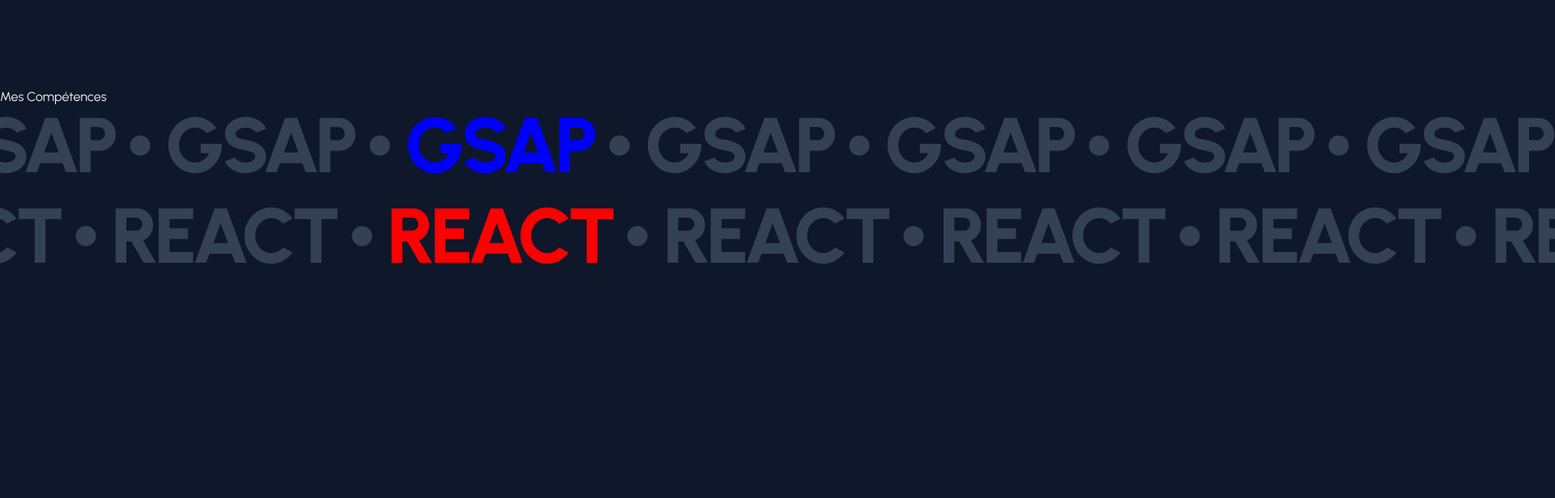
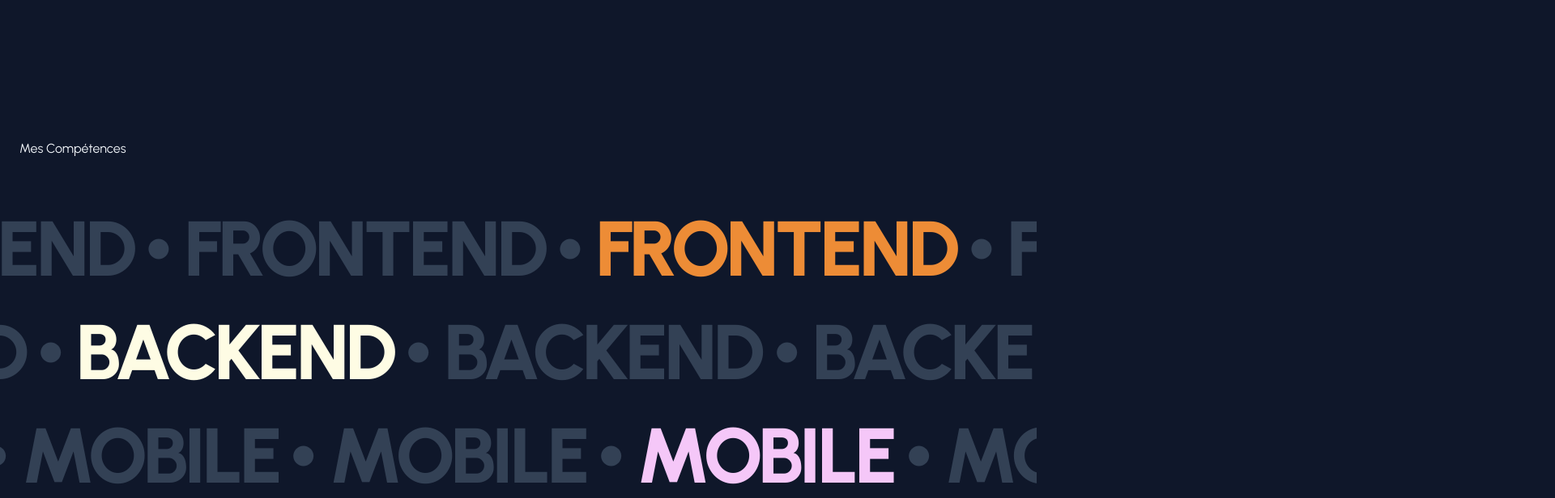
Before and after one commit to alexgravx/gravlax-portfolio, a Next.js app: page / in a window 1280 px wide. Shown: the part 580-1196 px from the top of the page at 81% size, 1920 px wide, since content can reach past the window. Before the commit the page ends 936 px from the top, so only its background shows below. Built offline with nearby package versions, Linux system fonts and the light colour scheme.

Commit message:
techlist animation complete

```diff
--- a/src/components/tech-list.tsx
+++ b/src/components/tech-list.tsx
@@ -1,6 +1,11 @@
-import { gsap, random } from "gsap";
-import React from "react"
+"use client";
+
+import React, { useEffect, useRef } from "react"
 import { MdCircle } from "react-icons/md"
+import { gsap } from "gsap";
+import { ScrollTrigger } from "gsap/ScrollTrigger";
+
+gsap.registerPlugin(ScrollTrigger)
 
 export default function TechList() {
 
@@ -10,17 +15,56 @@
       }
 
     const items:techitem[] = [
-        {tech_name:"GSAP", tech_color: "blue"},
-        {tech_name:"React", tech_color: "red"}
+        {tech_name:"Frontend", tech_color: "#ed8c36"},
+        {tech_name:"Backend", tech_color: "#fefce4"},
+        {tech_name:"Mobile", tech_color: "#f5c7f8"},
+        {tech_name:"DevOps", tech_color: "#88e57b"},
         ]
 
+    const component = useRef(null)
+
+    useEffect(() => {
+        let ctx = gsap.context(() => {
+
+            const tl = gsap.timeline({
+                scrollTrigger: {
+                    trigger: component.current,
+                    start: "top bottom",
+                    end: "bottom top",
+                    scrub: 4,
+                }
+            });
+
+            tl.fromTo(
+                ".tech-row",
+                {
+                    x: (index) => {
+                        return index % 2 === 0
+                        ? gsap.utils.random(400, 200)
+                        : gsap.utils.random(-400, -200);
+                    }
+                },
+                {
+                    x: (index) => {
+                        return index % 2 === 0
+                        ? gsap.utils.random(-400, -200)
+                        : gsap.utils.random(400, 200);
+                    },
+                    ease: "power1.inOut",
+                }
+            )
+        }, component)
+        return () => ctx.revert() //cleanup
+    })
+
     return (
-        <section>
-            <h1>
+        <>
+        <section className="overflow-hidden" ref={component}>
+            <h1 className="px-4 py-10 md:px-6 md:py-14 lg:py-16">
             Mes Compétences
             </h1>
             {items.map(({tech_name, tech_color}, index) => (
-                <div key={index} className="tech-row mb-4 flex items-center justify-center gap-4 text-slate-700">
+                <div key={index} className="tech-row mb-8 flex items-center justify-center gap-4 text-slate-700" aria-label={tech_name}>
                     {Array.from({length: 15}, (_, index) => (
                         <React.Fragment key={index}>
                             <span className="tech-item text-8xl font-extrabold uppercase tracking-tighter"
@@ -37,6 +81,8 @@
                 </div>
             ))}
         </section>
+        <div className="h-[500vh]"></div>
+        </>
 
     );
   }
```
